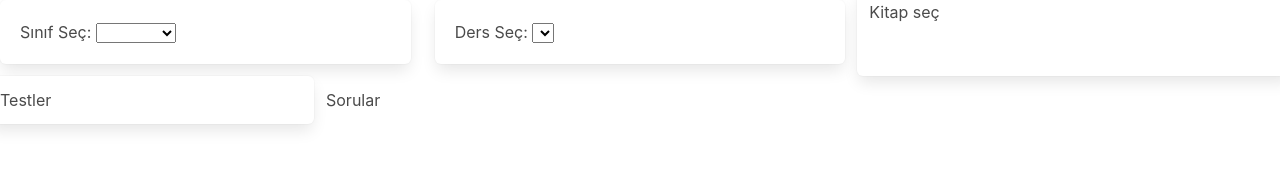
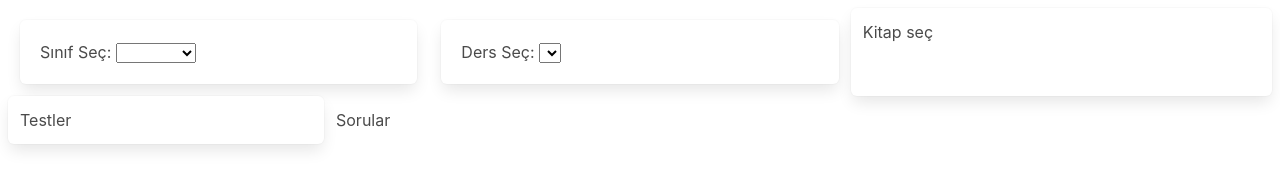
Before and after one commit to selmankocael/soru_cek, a plain HTML site: page index.html in a window 1280 px wide. Drawn offline with nearby package versions, Linux system fonts and the light colour scheme.

Commit message:
Update index.html

```diff
--- a/index.html
+++ b/index.html
@@ -75,7 +75,13 @@
         </div>
     </div>
 
+    <style>
+        #app {
+        width:100%;
+            padding: 20px;
+        }
 
+    </style>
 
     <script>
         const app = new Vue({
```
